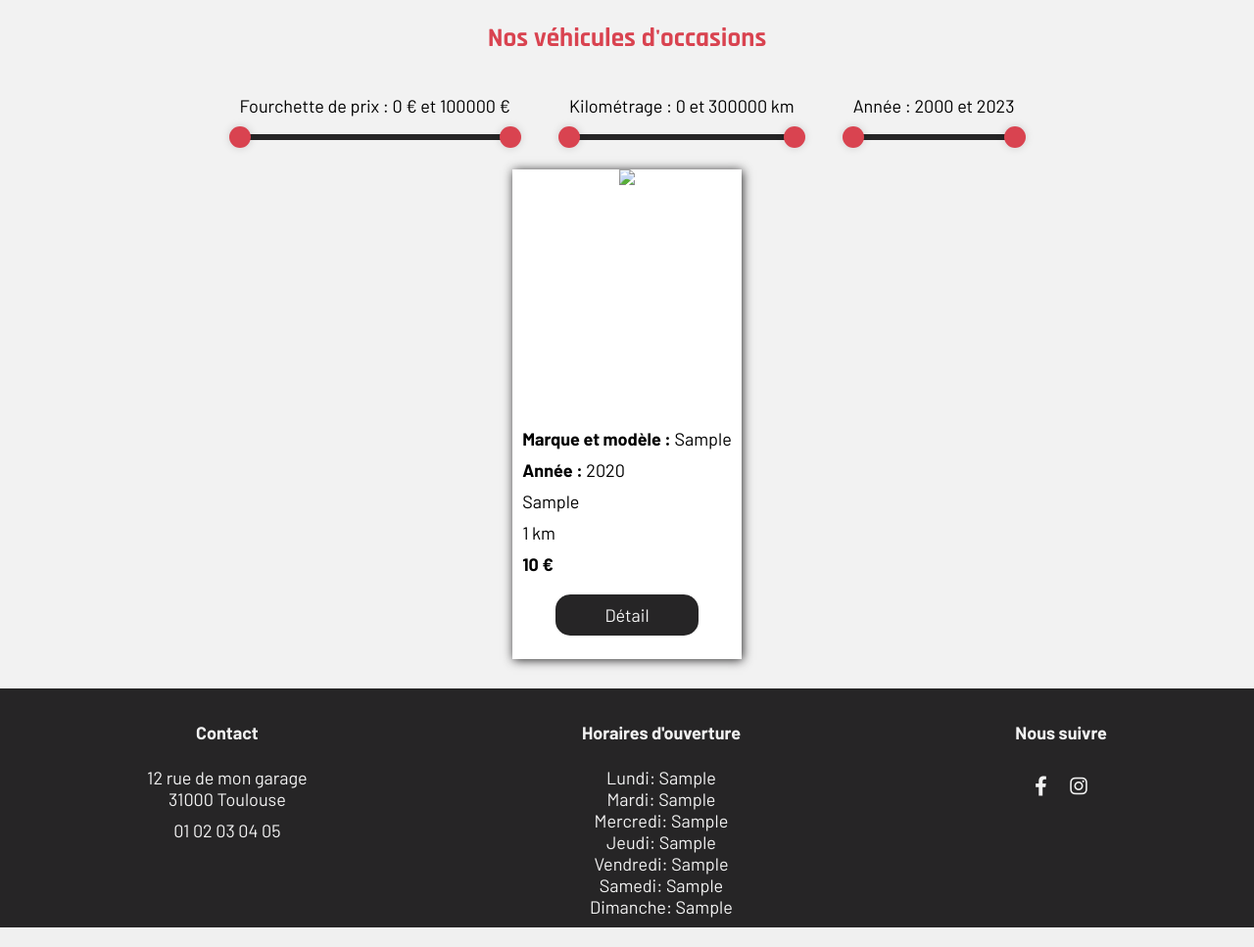
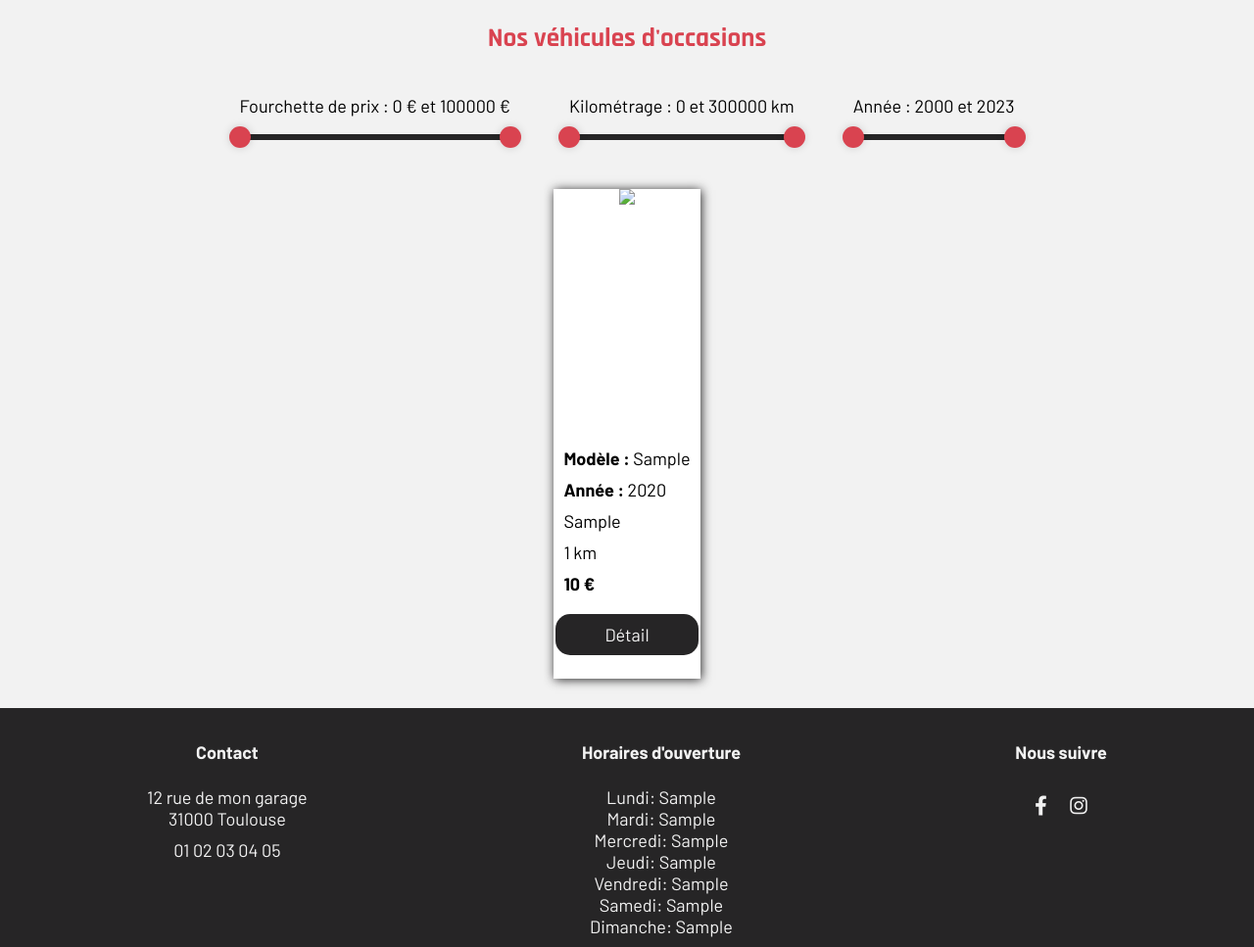
Before and after one commit to LorenzoM27/GarageVParrot, a PHP site: page /occasion/occasions.php in a window 1280 px wide. Shown: the part 154-1121 px from the top of the page at 98% size. Run offline with PHP 8.4, Linux system fonts and the light colour scheme; tables that the repository leaves empty hold one stand-in row (values such as "Sample post"); some libraries are stand-ins or nearby versions.

Commit message:
occasion section css

```diff
--- a/css/occasion.css
+++ b/css/occasion.css
@@ -8,6 +8,7 @@
     row-gap: 3rem;
     justify-content: center;
     align-items: center;
+    padding-top: 2rem;
 }
 
 .card {
--- a/occasion/occasions-display.php
+++ b/occasion/occasions-display.php
@@ -14,7 +14,7 @@
 
             <div class="card-body">
 
-                <p class="card-data"> <strong>Marque et modèle :</strong> <?php echo strip_tags($row['brand']);?></p>
+                <p class="card-data"> <strong>Modèle :</strong> <?php echo strip_tags($row['brand']);?></p>
                 <p class="card-data"> <strong>Année :</strong> <?php echo strip_tags($row['year']);?></p>
                 <p class="card-data"><?php echo strip_tags($row['energy']);?></p>
                 <p class="card-data"><?php echo strip_tags($row['km']);?> km</p>
```
